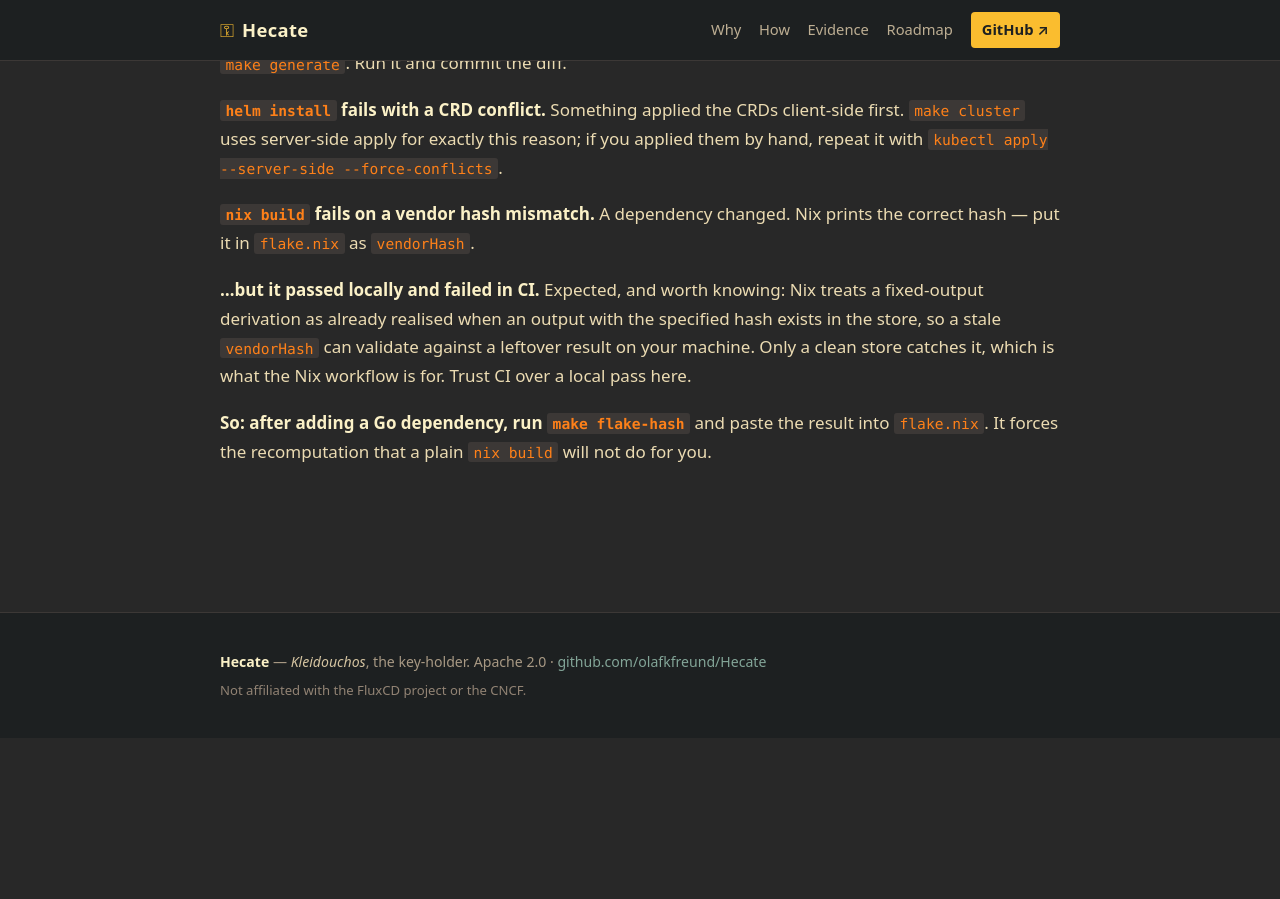
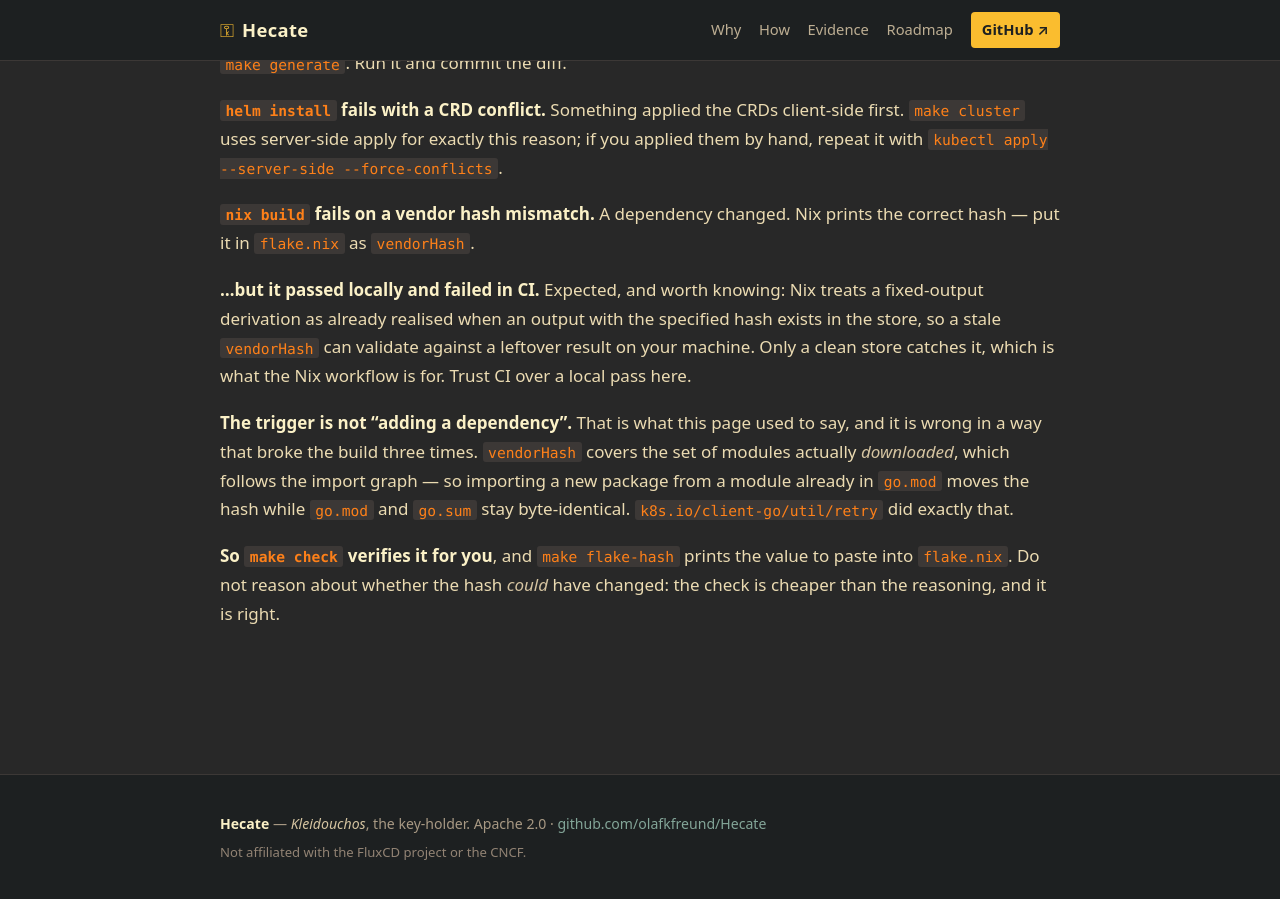
Before and after one commit to olafkfreund/Hecate, a Jekyll site: the page built from docs/ONBOARDING.md, in a window 1280 px wide and 900 px high, scrolled down 5180 px. Built offline with Jekyll 4.4.1, drawn with Linux system fonts in a browser that asks for light colours; our own code applies the rules of GitHub Pages for plain Markdown files; before the commit the page ends 5918 px from its top, so only the background shows below that.

Commit message:
Fix the vendor hash, and stop it reaching CI a fourth time
The Nix build went red on 9bc405b with a stale vendorHash. That is the third
time, and each time the reasoning that let it through was the same: go.mod did
not change, so the hash cannot have.

That reasoning is wrong, and this commit is mostly about why. vendorHash covers
the set of modules actually *downloaded*, which follows the import graph rather
than go.mod. Adding `k8s.io/client-go/util/retry` — a package from a module
already required, in a commit that touched no dependency file at all — moved it
while go.mod and go.sum stayed byte-identical.

`make check` now verifies the hash, so the mistake cannot be made by reasoning
about it. The guard was checked both ways before committing: it passes on the
correct hash and reports the exact stale one that broke this build.

The onboarding guide said "after adding a Go dependency, run make flake-hash",
which is the wrong trigger and is what let this through. It now says what
actually moves the hash, and that the check is cheaper than working it out.

Co-Authored-By: Claude Opus 5 <noreply@anthropic.com>
Claude-Session: https://claude.ai/code/session_01VXmrSnLVNypaTB5z9KJCkY

```diff
--- a/docs/ONBOARDING.md
+++ b/docs/ONBOARDING.md
@@ -226,6 +226,13 @@ specified hash exists in the store, so a stale `vendorHash` can validate against
 a leftover result on your machine. Only a clean store catches it, which is what
 the Nix workflow is for. Trust CI over a local pass here.
 
-**So: after adding a Go dependency, run `make flake-hash`** and paste the result
-into `flake.nix`. It forces the recomputation that a plain `nix build` will not
-do for you.
+**The trigger is not "adding a dependency".** That is what this page used to
+say, and it is wrong in a way that broke the build three times. `vendorHash`
+covers the set of modules actually *downloaded*, which follows the import graph
+— so importing a new package from a module already in `go.mod` moves the hash
+while `go.mod` and `go.sum` stay byte-identical. `k8s.io/client-go/util/retry`
+did exactly that.
+
+**So `make check` verifies it for you**, and `make flake-hash` prints the value
+to paste into `flake.nix`. Do not reason about whether the hash *could* have
+changed: the check is cheaper than the reasoning, and it is right.
```
Also changed, not shown: 2 other files.
